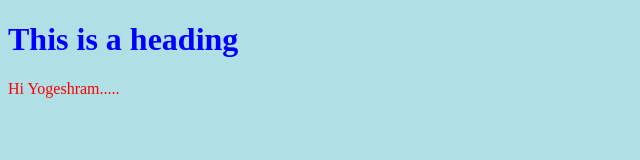
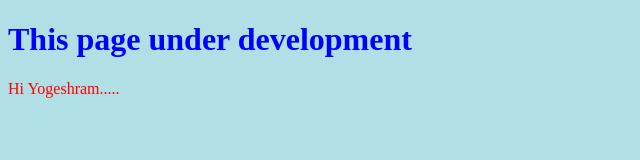
Before and after one commit to ryogeshram/rrk1, a plain HTML site: page index.html in a window 1280 px wide. Shown: the whole page, without its empty margins (0-640 px from the left). Drawn offline with Linux system fonts and the light colour scheme.

Commit message:
Update index.html

```diff
--- a/index.html
+++ b/index.html
@@ -9,7 +9,7 @@ p    {color: red;}
 </head>
 <body>
 
-<h1>This is a heading</h1>
+<h1> This page under development </h1>
 <p>Hi Yogeshram.....</p>
 
 </body>
```
